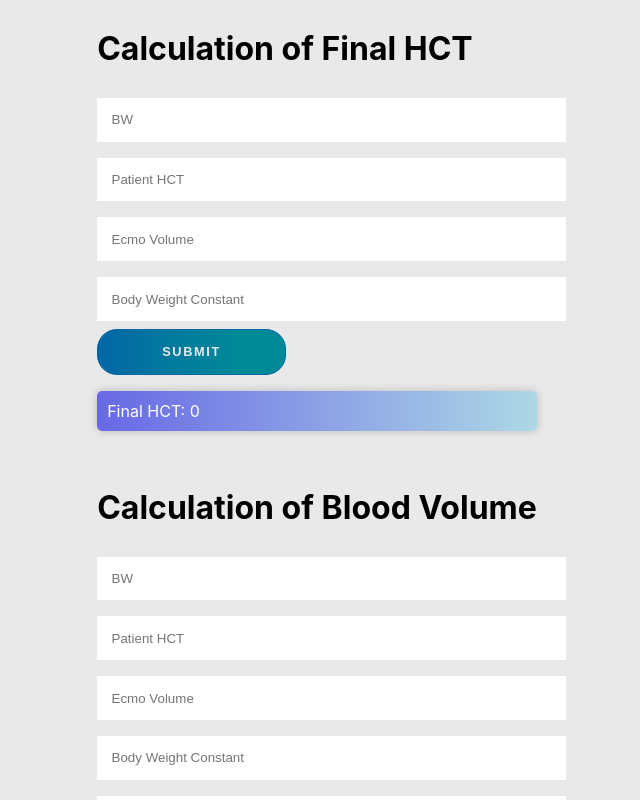
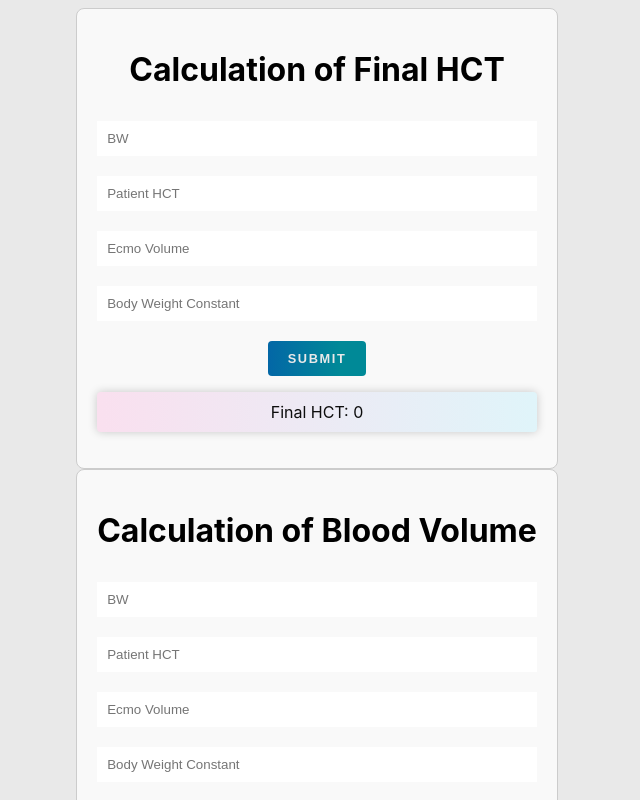
Before and after one commit to esotericelf/finalHCT, a React (Create React App) app: page / in a window 1280 px wide. Shown: the top 800 px of the page, without its empty margins (323-963 px from the left). Built offline with nearby package versions, Linux system fonts and the light colour scheme.

Commit message:
code refractored

```diff
--- a/src/App.css
+++ b/src/App.css
@@ -32,7 +32,44 @@
   from {
     transform: rotate(0deg);
   }
+
   to {
     transform: rotate(360deg);
   }
 }
+
+.container {
+  max-width: 800px;
+  margin: 0 auto;
+  padding: 20px;
+  border: 1px solid #ccc;
+  border-radius: 8px;
+  background-color: #f9f9f9;
+  box-sizing: border-box;
+}
+
+.input {
+  width: 100%;
+  padding: 10px;
+  margin: 10px 0;
+  box-sizing: border-box;
+}
+
+.btn {
+  padding: 10px 20px;
+  margin-top: 10px;
+  background-color: #61dafb;
+  border: none;
+  border-radius: 4px;
+  cursor: pointer;
+}
+
+.btn:hover {
+  background-color: #21a1f1;
+}
+
+.gradient-bg {
+  background: linear-gradient(90deg, rgba(255, 0, 150, 0.1) 0%, rgba(0, 204, 255, 0.1) 100%);
+  padding: 10px;
+  border-radius: 4px;
+}
--- a/src/App.js
+++ b/src/App.js
@@ -1,148 +1,41 @@
-import React, { useState } from 'react';
+import React from 'react';
+import UserForm from './UserForm';
+import './App.css';
 
-function UserForm() {
-  const [bw, setBW] = useState('');
-  const [emv, setEmv] = useState('');
-  const [patientHCT, setPatientHCT] = useState('');
-  const [bwCst, setbwCst] = useState('');
-  const [sum, setSum] = useState(0);
-  const [bwA, setBWA] = useState('');
-  const [emvA, setEmvA] = useState('');
-  const [patientHCTA, setPatientHCTA] = useState('');
-  const [bwCstA, setbwCstA] = useState('');
-  const [finalHCTA, setfinalHCTA] = useState('');
-  const [sumA, setSumA] = useState(0);
-
-  const handleSubmit = (event) => {
-    event.preventDefault();
-
-
-    // Calculate the sum of the three input values
-    const sumValue = (parseFloat(bw) * parseFloat(bwCst) * parseFloat(patientHCT) + parseFloat(emv) * 0.5) / (parseFloat(emv) + parseFloat(bwCst) * parseFloat(bw));
-
-    if (isNaN(sumValue)) {
-      alert("Invalid Input")
-    } else {
-      // Update the sum state variable
-      setSum(sumValue);
-    }
-  };
-
-  const handleSubmitA = (event) => {
-    event.preventDefault();
-
-    // Calculate the sum of the three input values
-    const sumValueA = ((parseFloat(bwA) * parseFloat(bwCstA) + parseFloat(emvA)) * parseFloat(finalHCTA) - parseFloat(bwA) * parseFloat(bwCstA) * parseFloat(patientHCTA)) / 0.5;
-
-    // Update the sum state variable
-    setSumA(sumValueA);
-  };
-
+function App() {
   return (
-    <div>
-      <h1> Calculation of Final HCT </h1>
-      <form onSubmit={handleSubmit}>
-        <label>
-          <input
-            type="number"
-            value={bw}
-            onChange={(event) => setBW(event.target.value)}
-            class="input"
-            placeholder='BW'
-          />
-        </label>
-        <br />
-        <label>
-          <input
-            type="number"
-            value={patientHCT}
-            onChange={(event) => setPatientHCT(event.target.value)}
-            class="input"
-            placeholder='Patient HCT'
-          />
-        </label>
-        <br />
-        <label>
-          <input
-            type="number"
-            value={emv}
-            onChange={(event) => setEmv(event.target.value)}
-            class="input"
-            placeholder='Ecmo Volume'
-          />
-        </label>
-        <br />
-        <label>
-          <input
-            type="number"
-            value={bwCst}
-            onChange={(event) => setbwCst(event.target.value)}
-            class="input"
-            placeholder='Body Weight Constant'
-          />
-        </label>
-        <br />
-        <button type="submit" class="btn">Submit</button>
-      </form>
-      <p class="gradient-bg">Final HCT: {sum}</p>
-      <br></br>
-      <h1> Calculation of Blood Volume </h1>
-      <form onSubmit={handleSubmitA}>
-        <label>
-          <input
-            type="number"
-            value={bwA}
-            onChange={(event) => setBWA(event.target.value)}
-            class="input"
-            placeholder='BW'
-          />
-        </label>
-        <br />
-        <label>
-          <input
-            type="number"
-            value={patientHCTA}
-            onChange={(event) => setPatientHCTA(event.target.value)}
-            class="input"
-            placeholder='Patient HCT'
-          />
-        </label>
-        <br />
-        <label>
-          <input
-            type="number"
-            value={emvA}
-            onChange={(event) => setEmvA(event.target.value)}
-            class="input"
-            placeholder='Ecmo Volume'
-          />
-        </label>
-        <br />
-        <label>
-          <input
-            type="number"
-            value={bwCstA}
-            onChange={(event) => setbwCstA(event.target.value)}
-            class="input"
-            placeholder='Body Weight Constant'
-          />
-        </label>
-        <br />
-        <label>
-          <input
-            type="number"
-            value={finalHCTA}
-            onChange={(event) => setfinalHCTA(event.target.value)}
-            class="input"
-            placeholder='Final HCT'
-          />
-        </label>
-        <br />
-        <button type="submit" class="btn">Submit</button>
-      </form>
-      <p class="gradient-bg">Blood Volume: {sumA}</p>
+    <div className="App">
+      <UserForm
+        title="Calculation of Final HCT"
+        inputs={[
+          { name: 'bw', placeholder: 'BW' },
+          { name: 'patientHCT', placeholder: 'Patient HCT' },
+          { name: 'emv', placeholder: 'Ecmo Volume' },
+          { name: 'bwCst', placeholder: 'Body Weight Constant' }
+        ]}
+        calculateSum={(values) => {
+          const { bw, patientHCT, emv, bwCst } = values;
+          return (parseFloat(bw) * parseFloat(bwCst) * parseFloat(patientHCT) + parseFloat(emv) * 0.5) / (parseFloat(emv) + parseFloat(bwCst) * parseFloat(bw));
+        }}
+        resultLabel="Final HCT"
+      />
+      <UserForm
+        title="Calculation of Blood Volume"
+        inputs={[
+          { name: 'bwA', placeholder: 'BW' },
+          { name: 'patientHCTA', placeholder: 'Patient HCT' },
+          { name: 'emvA', placeholder: 'Ecmo Volume' },
+          { name: 'bwCstA', placeholder: 'Body Weight Constant' },
+          { name: 'finalHCTA', placeholder: 'Final HCT' }
+        ]}
+        calculateSum={(values) => {
+          const { bwA, patientHCTA, emvA, bwCstA, finalHCTA } = values;
+          return ((parseFloat(bwA) * parseFloat(bwCstA) + parseFloat(emvA)) * parseFloat(finalHCTA) - parseFloat(bwA) * parseFloat(bwCstA) * parseFloat(patientHCTA)) / 0.5;
+        }}
+        resultLabel="Blood Volume"
+      />
     </div>
   );
 }
 
-export default UserForm;
+export default App;
--- /dev/null
+++ b/src/UserForm.js
@@ -0,0 +1,49 @@
+import React, { useState } from 'react';
+import './App.css';
+
+function UserForm({ title, inputs, calculateSum, resultLabel }) {
+    const [values, setValues] = useState({});
+    const [result, setResult] = useState(0);
+
+    const handleChange = (event) => {
+        const { name, value } = event.target;
+        setValues({ ...values, [name]: value });
+    };
+
+    const handleSubmit = (event) => {
+        event.preventDefault();
+        const sumValue = calculateSum(values);
+        if (isNaN(sumValue)) {
+            alert("Invalid Input");
+        } else {
+            setResult(sumValue);
+        }
+    };
+
+    return (
+        <div className="container">
+            <h1>{title}</h1>
+            <form onSubmit={handleSubmit}>
+                {inputs.map((input) => (
+                    <div key={input.name}>
+                        <label>
+                            <input
+                                type="number"
+                                name={input.name}
+                                value={values[input.name] || ''}
+                                onChange={handleChange}
+                                className="input"
+                                placeholder={input.placeholder}
+                            />
+                        </label>
+                        <br />
+                    </div>
+                ))}
+                <button type="submit" className="btn">Submit</button>
+            </form>
+            <p className="gradient-bg">{resultLabel}: {result}</p>
+        </div>
+    );
+}
+
+export default UserForm;
--- a/src/index.css
+++ b/src/index.css
@@ -92,7 +92,7 @@ body {
 
 .gradient-bg {
   background: linear-gradient(to right, rgb(104, 104, 229), lightblue);
-  color: white;
+  color: rgb(13, 13, 13);
   padding: 10px;
   border-radius: 5px;
   box-shadow: 0 0 10px rgba(0, 0, 0, 0.2);
```
